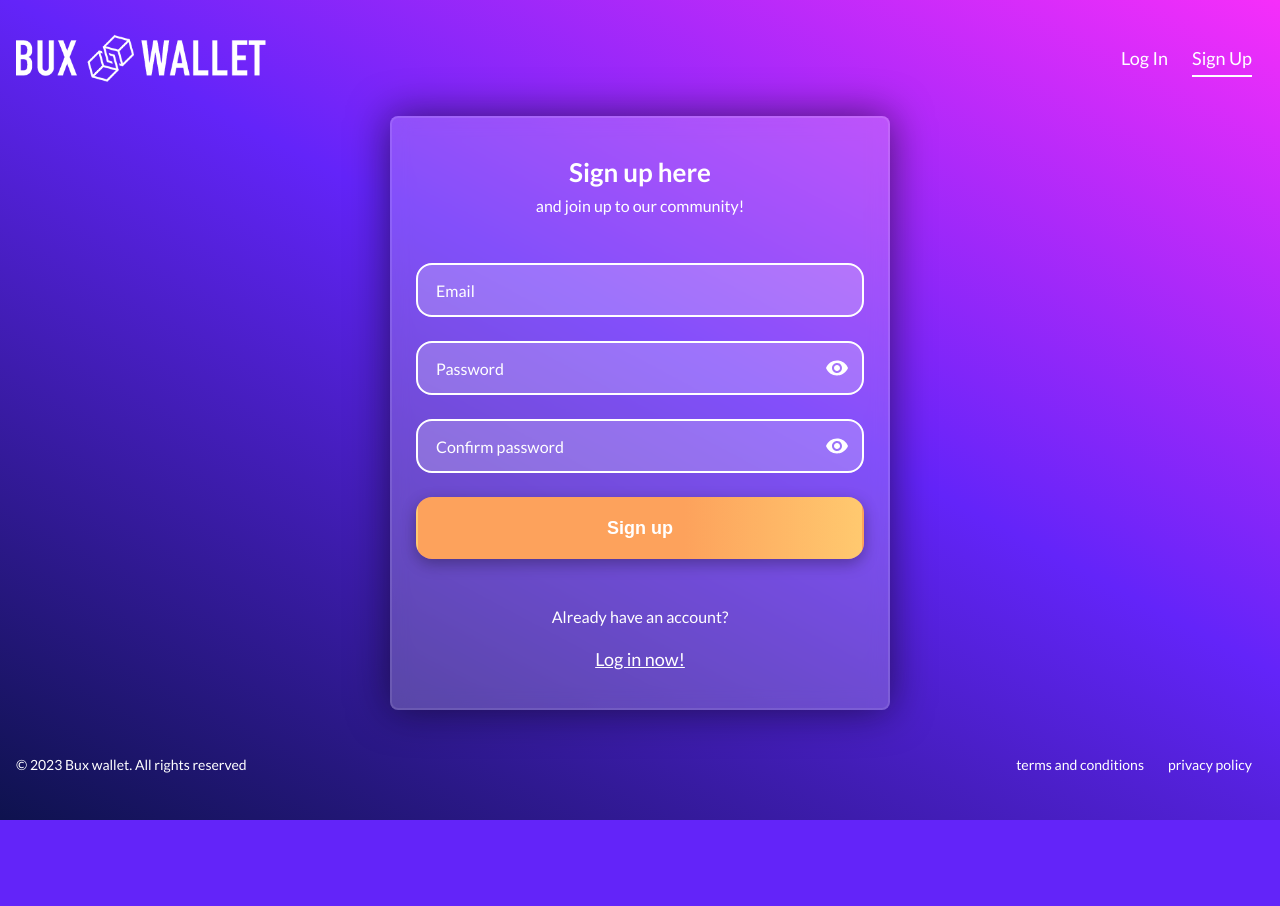
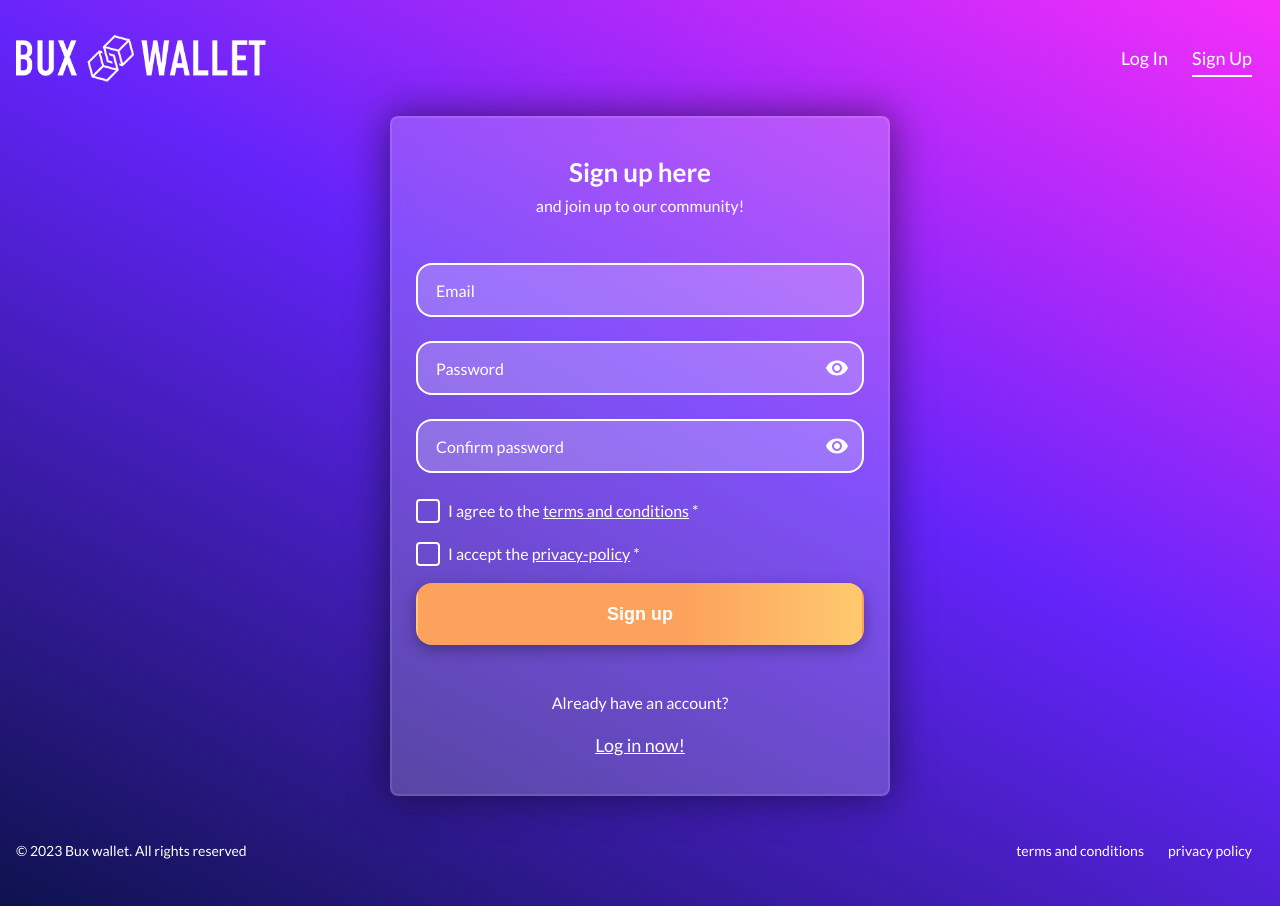
Before and after one commit to bitcoin-sv/spv-wallet-web-frontend, a React (Vite) app: page /signup in a window 1280 px wide. Before the commit the page ends 820 px from the top, so only its background shows below. Built offline with nearby package versions, Linux system fonts and the light colour scheme; what emotion-normalize would draw is missing.

Commit message:
feat(Checkbox): custom checkbox implementation, feat(Buttons): extra variants for Links and Buttons

```diff
--- a/src/components/Button/Button.styles.ts
+++ b/src/components/Button/Button.styles.ts
@@ -13,11 +13,24 @@ type ButtonProps = {
   disabled?: boolean
   secondary?: boolean
   underline?: boolean
+  isTextLink?: boolean
   small?: boolean
 }
 
-export const getDetailedStyles = ({ isLink, underline }: ButtonProps) => {
+export const getDetailedStyles = ({ isLink, underline, isTextLink }: ButtonProps) => {
   if (isLink) {
+    if (isTextLink) {
+      return css`
+        padding: 0;
+        font-size: inherit !important;
+        text-decoration: underline;
+
+        &:hover {
+          text-decoration: none;
+        }
+      `
+    }
+
     if (underline) {
       return css`
         padding: ${sizes(2)};
--- a/src/components/Button/Button.tsx
+++ b/src/components/Button/Button.tsx
@@ -11,6 +11,7 @@ type ButtonProps = {
   fullWidth?: boolean
   secondary?: boolean
   underline?: boolean
+  isTextLink?: boolean
   to?: To
   newTab?: boolean
   small?: boolean
--- /dev/null
+++ b/src/components/CustomCheckbox/CustomCheckbox.styles.ts
@@ -0,0 +1,65 @@
+import styled from '@emotion/styled'
+import { colors, sizes, srOnlyStyles } from '@/styles'
+import { variables } from '@/styles/variables'
+
+export const InputWrapper = styled.div`
+  position: relative;
+  display: block;
+  margin: ${sizes(5)} 0;
+  text-align: left;
+`
+
+type InputStyledProps = {
+  error?: boolean
+}
+
+export const LabelStyled = styled.label`
+  position: relative;
+  display: inline-block;
+  max-width: 100%;
+  padding-left: ${sizes(8)};
+  padding-top: ${sizes(1)};
+  color: ${colors.textLightPrimary};
+  font-size: 16px;
+  cursor: pointer;
+`
+
+export const InputStyled = styled.input<InputStyledProps>`
+  ${srOnlyStyles}
+
+  & + label::before {
+    content: '\\2714';
+    display: block;
+    position: absolute;
+    top: ${sizes(0.5)};
+    left: 0;
+    width: 20px;
+    height: 20px;
+    line-height: 20px;
+    text-align: center;
+    font-size: 12px;
+    color: transparent;
+    cursor: pointer;
+    border: 2px solid ${colors.textLightPrimary};
+    border-radius: calc(${variables.borderRadius} / 2);
+    transition: all 0.2s ease-in-out;
+  }
+
+  &:checked + label::before {
+    border-color: ${colors.textLightPrimary};
+    background: linear-gradient(
+      90deg,
+      rgba(253, 162, 92, 1) 0%,
+      rgba(253, 162, 92, 1) 60%,
+      rgba(255, 201, 111, 1) 100%
+    );
+    color: ${colors.textLightPrimary};
+  }
+
+  &:focus-visible {
+    & + label {
+      outline-offset: 3px;
+      outline: 2px solid ${colors.textLightPrimary};
+    }
+  }
+`
--- /dev/null
+++ b/src/components/CustomCheckbox/CustomCheckbox.tsx
@@ -0,0 +1,18 @@
+import { FC, InputHTMLAttributes, ReactNode } from 'react'
+
+import { InputStyled, InputWrapper, LabelStyled } from './CustomCheckbox.styles'
+
+type inputProps = {
+  labelContent: ReactNode
+  className?: string
+  error?: boolean
+} & InputHTMLAttributes<HTMLInputElement>
+
+export const CustomCheckbox: FC<inputProps> = ({ labelContent, className, id, error, ...rest }) => {
+  return (
+    <InputWrapper className={className}>
+      <InputStyled type="checkbox" {...rest} id={id} error={error} />
+      <LabelStyled htmlFor={id}>{labelContent}</LabelStyled>
+    </InputWrapper>
+  )
+}
--- /dev/null
+++ b/src/components/CustomCheckbox/index.ts
@@ -0,0 +1 @@
+export * from './CustomCheckbox'
--- a/src/views/LoginPage/LoginPage.tsx
+++ b/src/views/LoginPage/LoginPage.tsx
@@ -4,8 +4,8 @@ import { Input } from '@/components/Input'
 export const LoginPage = () => {
   return (
     <FormCard formType="login" headline="Login here" subheadline="and go to the wallet!" formLegend="Login form">
-      <Input id="email" type="email" labelText="Email" />
-      <Input id="password" type="password" labelText="Password" withIcon togglePasswordVisibility />
+      <Input id="email" type="email" labelText="Email" required />
+      <Input id="password" type="password" labelText="Password" withIcon togglePasswordVisibility required />
     </FormCard>
   )
 }
--- a/src/views/SignupPage/SignupPage.tsx
+++ b/src/views/SignupPage/SignupPage.tsx
@@ -1,5 +1,7 @@
 import { Input } from '@/components/Input'
 import { FormCard } from '@/components/FormCard/FormCard'
+import { CustomCheckbox } from '@/components/CustomCheckbox'
+import { Button } from '@/components/Button'
 
 export const SignupPage = () => {
   return (
@@ -9,9 +11,41 @@ export const SignupPage = () => {
       subheadline="and join up to our community!"
       formLegend="Sign Up form"
     >
-      <Input id="email" type="email" labelText="Email" />
-      <Input id="password" type="password" labelText="Password" withIcon togglePasswordVisibility />
-      <Input id="confirm-password" type="password" labelText="Confirm password" withIcon togglePasswordVisibility />
+      <Input id="email" type="email" labelText="Email" required />
+      <Input id="password" type="password" labelText="Password" required withIcon togglePasswordVisibility />
+      <Input
+        id="confirm-password"
+        type="password"
+        labelText="Confirm password"
+        required
+        withIcon
+        togglePasswordVisibility
+      />
+      <CustomCheckbox
+        required
+        labelContent={
+          <>
+            I agree to the{' '}
+            <Button to="/terms-and-conditions" isLink underline isTextLink>
+              terms and conditions
+            </Button>{' '}
+            *
+          </>
+        }
+        id="terms-and-conditions"
+      />
+      <CustomCheckbox
+        labelContent={
+          <>
+            I accept the{' '}
+            <Button to="/privacy-policy" isLink underline isTextLink>
+              privacy-policy
+            </Button>{' '}
+            *
+          </>
+        }
+        id="privacy-policy"
+      />
     </FormCard>
   )
 }
```
